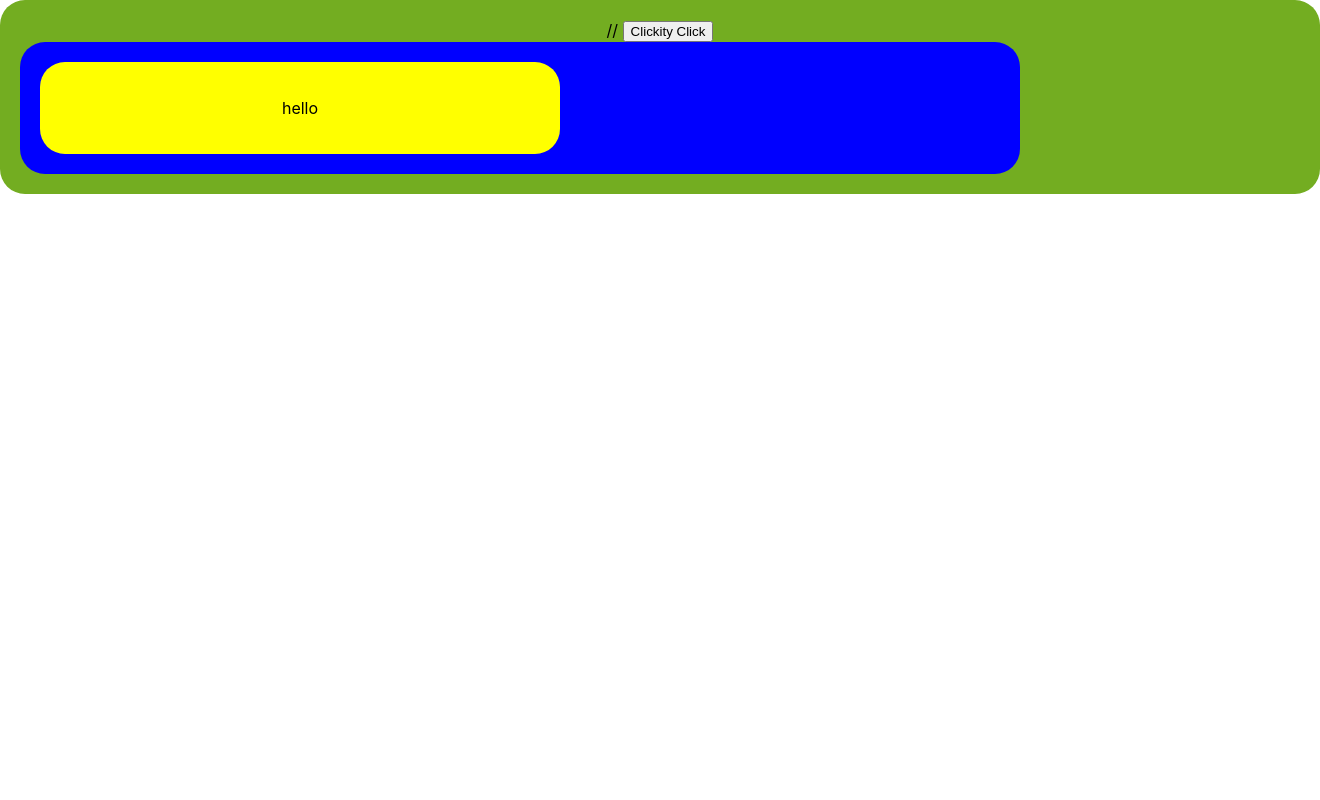
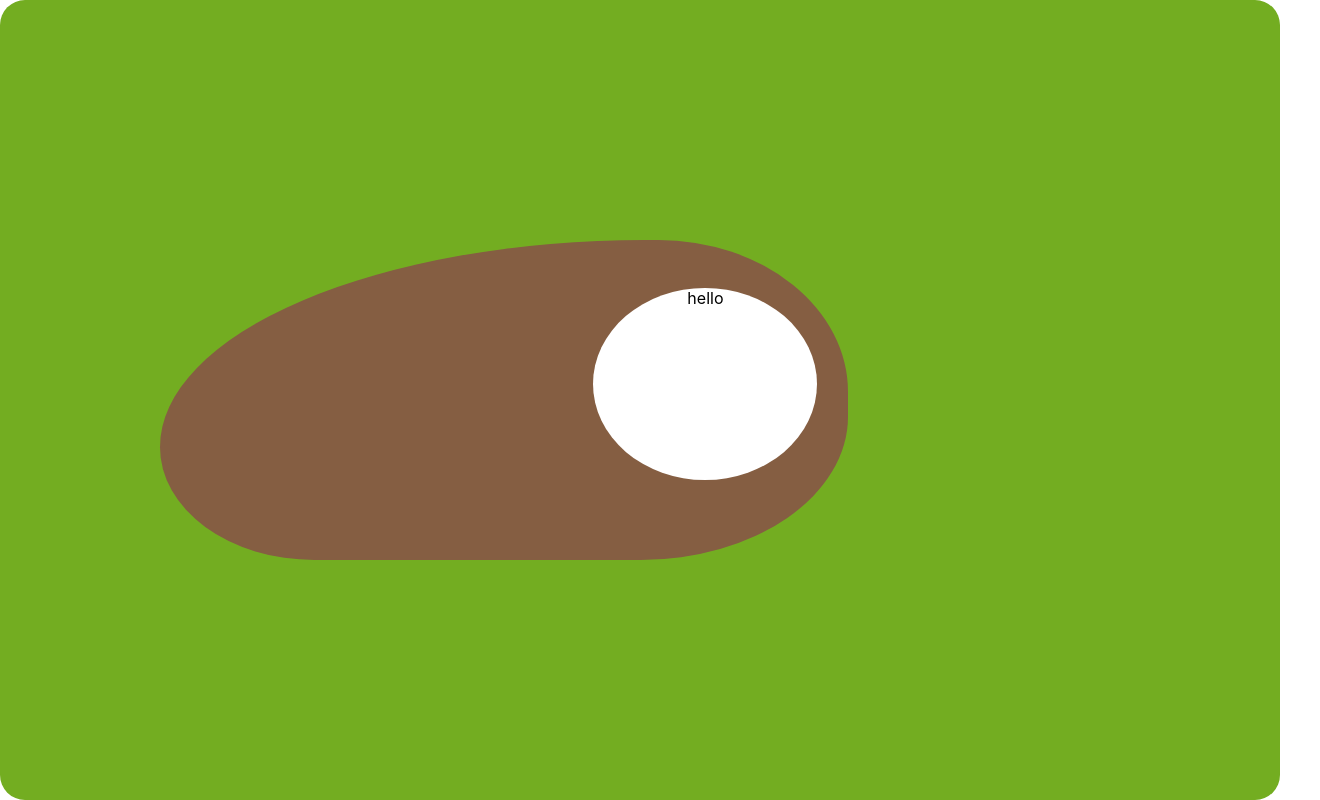
Before and after one commit to ViennaElric/TheRadio, a React (Create React App) app: page / in a window 1280 px wide. Shown: the whole page, 1320 px wide, since content can reach past the window. Built offline with nearby package versions, Linux system fonts and the light colour scheme.

Commit message:
feat: initial radio body structure
border-radious
margins

```diff
--- a/src/App.css
+++ b/src/App.css
@@ -1,5 +1,14 @@
+html, body {
+  height: 100%;
+}
+
+#root {
+  height: 100%;
+}
+
 .App {
   text-align: center;
+  height:100%;
 }
 
 
--- a/src/RadioBodyComponent.css
+++ b/src/RadioBodyComponent.css
@@ -1,12 +1,19 @@
 .RadioBodyComponent {
   border: red;
   border-color: 2px;
-    border-top-left-radius: 25px;
-    border-top-right-radius: 25px;
-    border-bottom-right-radius: 25px;
-    border-bottom-left-radius: 25px;
-  background: blue;
-  padding: 20px;
-  width: 75%;
-  height: 100%;
+  border-top-left-radius: 110% 101%;
+  border-top-right-radius: 43% 74%;
+  border-bottom-right-radius: 47% 70%;
+  border-bottom-left-radius: 35% 55%;
+
+  background: #855E42;
+
+  margin-left: 10em;
+  margin-right: auto;
+  margin-top: 15em;
+  margin-bottom: auto;
+
+  width: 43em;
+  height: 20em;
+  overflow: hidden;
 }
--- a/src/RadioComponent.css
+++ b/src/RadioComponent.css
@@ -1,9 +1,10 @@
 .RadioComponent {
+  position: fixed;
   border: red;
   border-color: 2px;
   border-radius: 25px;
   background: #73AD21;
-  padding: 20px;
   width: 100%;
   height: 100%;
+
 }
--- a/src/RadioControlComponent.css
+++ b/src/RadioControlComponent.css
@@ -1,9 +1,8 @@
 .RadioControlComponent {
   border: red;
   border-color: 2px;
-  border-radius: 25px;
+  border-radius: 50%;
   background: pink;
-  padding: 20px;
   width: 25%;
   height: 25%;
 }
--- a/src/RadioFaceComponent.css
+++ b/src/RadioFaceComponent.css
@@ -1,9 +1,11 @@
 .RadioFaceComponent {
-  border: red;
-  border-color: 2px;
-  border-radius: 25px;
-  background: yellow;
-  padding: 20px;
-  width: 50%;
-  height: 50%;
+  width: 14em;
+  height: 12em;
+  background: white;
+  border-radius: 50%;
+  margin-left: 63%;
+  margin-right: auto;
+  margin-top: 7%;
+  margin-bottom: auto;
+
 }
```
Also changed, not shown: src/App.js (+5 -5 lines), src/logo.svg (deleted), 1 other file (tests, documents, lock files or other folders).
